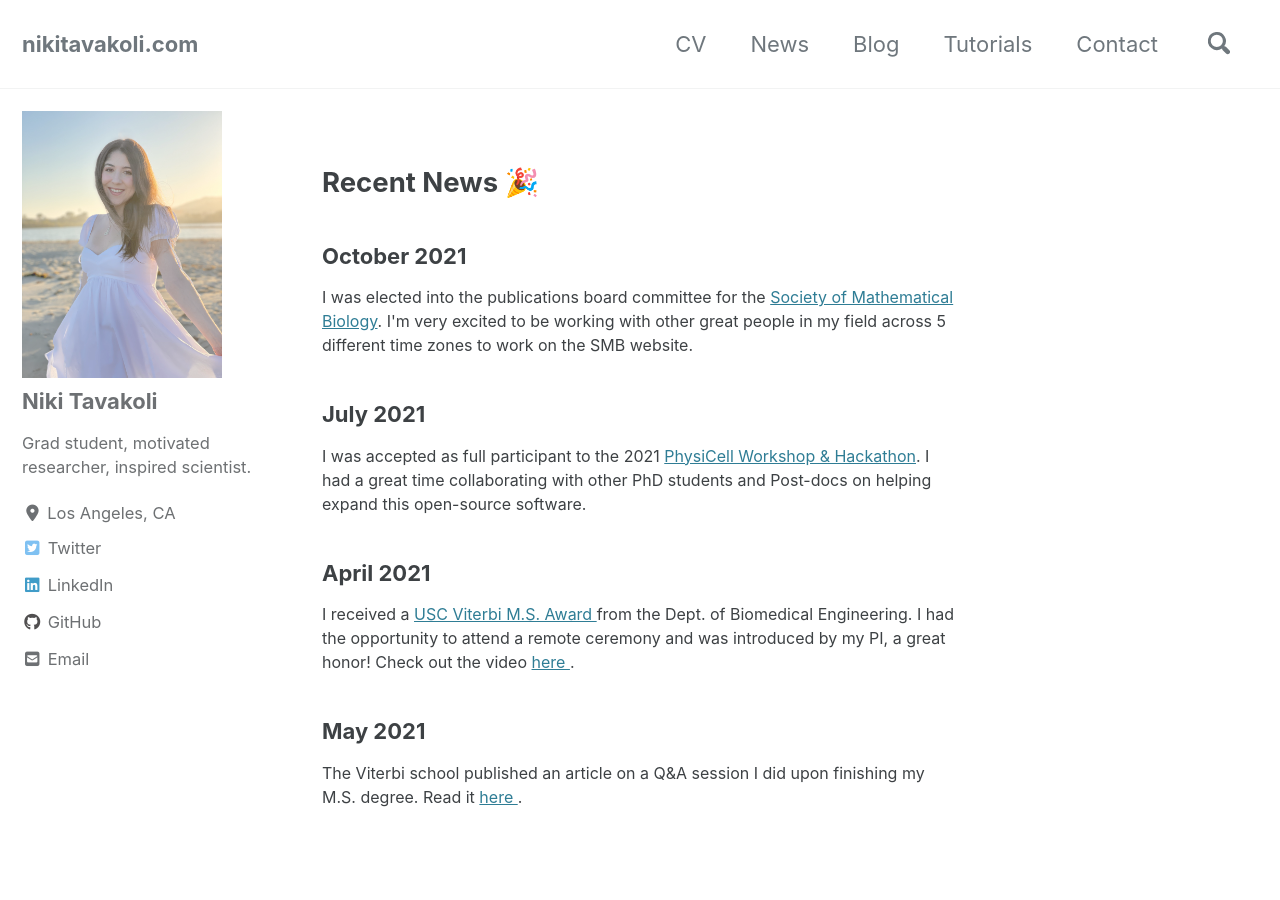
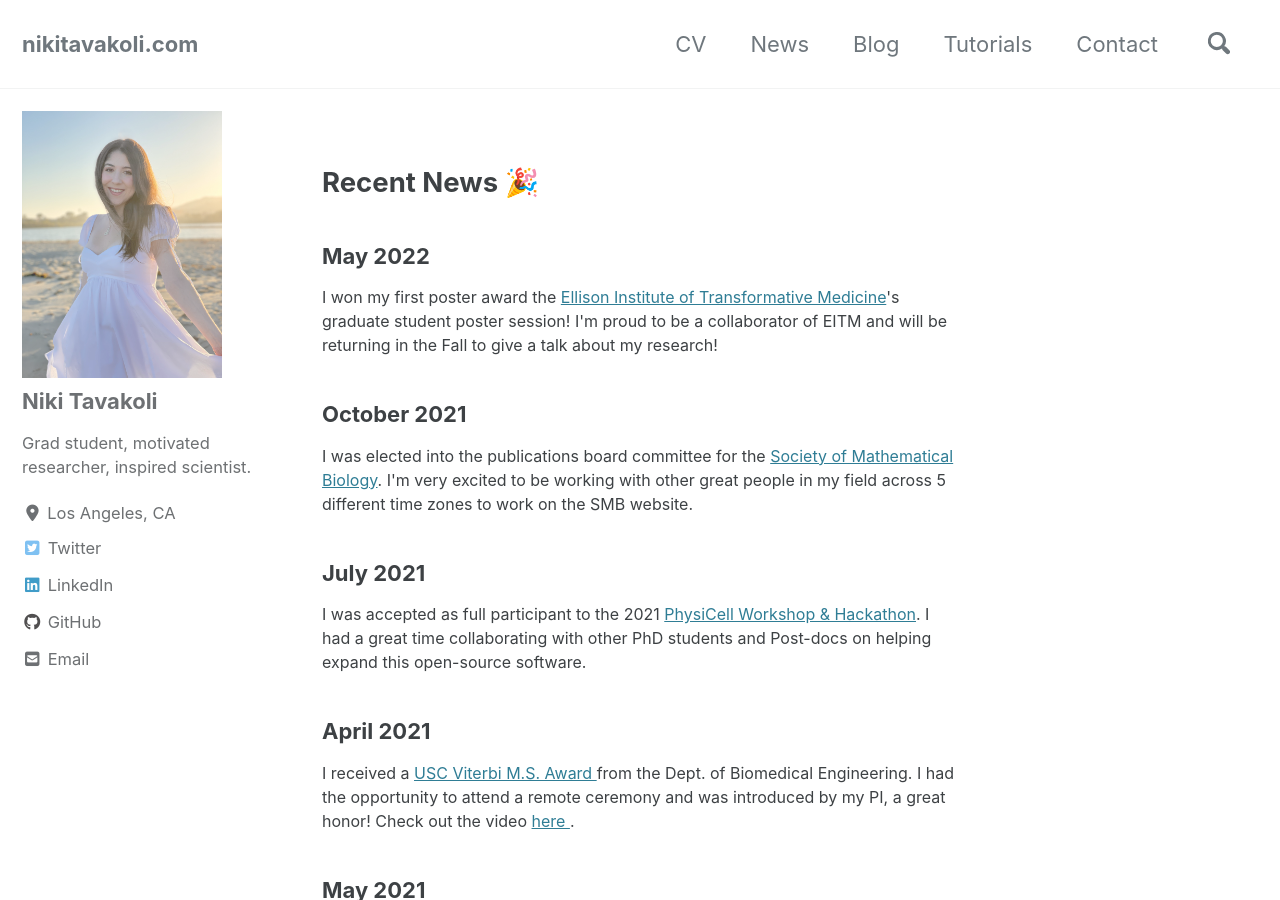
Before and after one commit to nikitavakoli/nikitavakoli.github.io, a Jekyll site: the page built from _pages/news.md, in a window 1280 px wide and 900 px high. Built offline with Jekyll 4.4.1, drawn with Linux system fonts in a browser that asks for light colours; cached includes are drawn as plain includes; nearby versions of some CDN libraries.

Commit message:
updated newspage

```diff
--- a/_pages/news.md
+++ b/_pages/news.md
@@ -5,6 +5,9 @@ author_profile: true
 ---
 <h2 class="remove-whitespace">Recent News 🎉</h2>
 
+
+<h6 class="remove-whitespace">May 2022</h6>
+<p style="font-size:16px">I won my first poster award the  <a href="https://www.eitm.org/">Ellison Institute of Transformative Medicine</a>'s graduate student poster session! I'm proud to be a collaborator of EITM and will be returning in the Fall to give a talk about my research!</p>
 <h6 class="remove-whitespace">October 2021</h6>
 <p style="font-size:16px">I was elected into the publications board committee for the <a href="https://www.smb.org/">Society of Mathematical Biology</a>. I'm very excited to be working with other great people in my field across 5 different time zones to work on the SMB website.</p>
 <h6 class="remove-whitespace">July 2021</h6>
```
